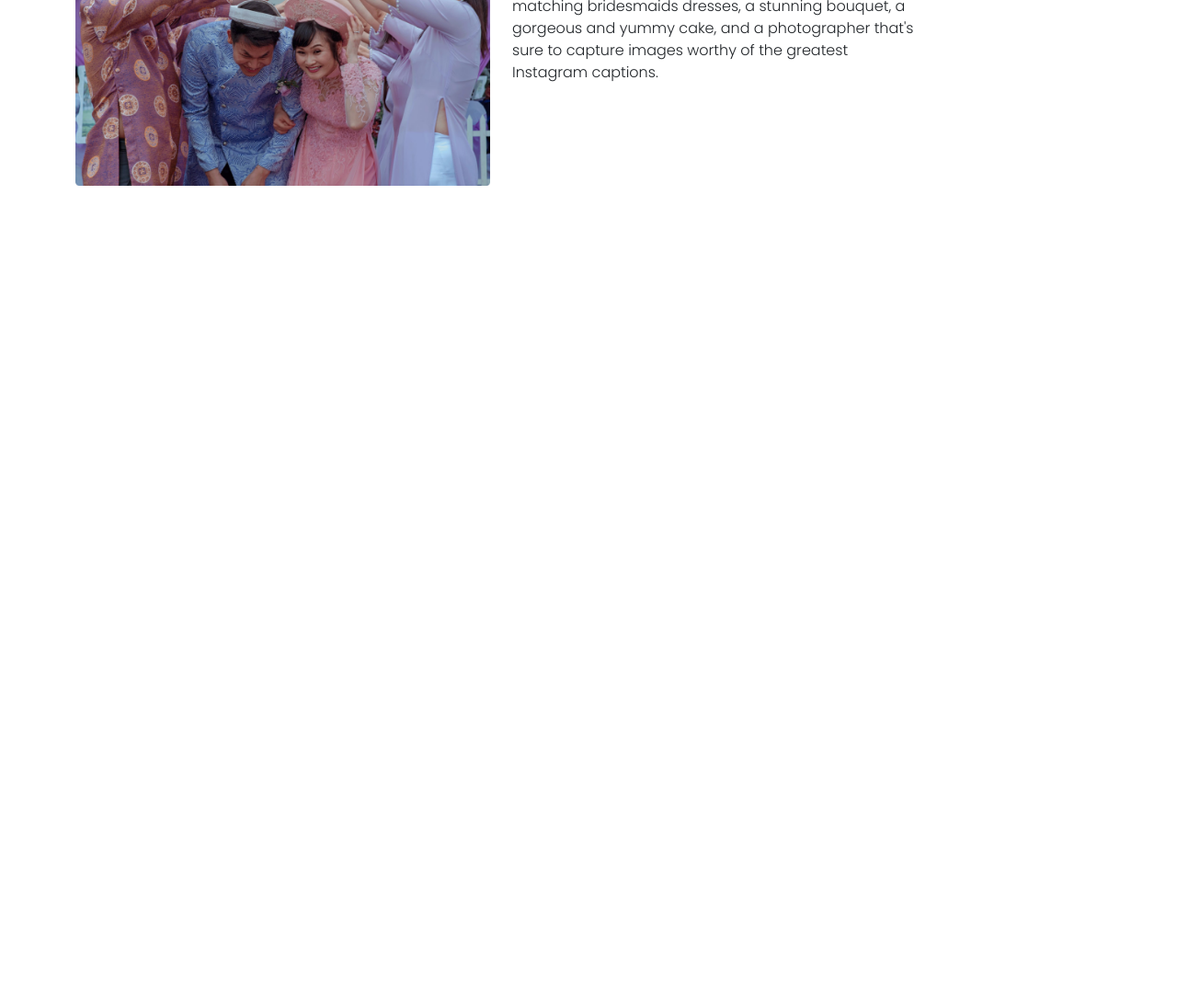
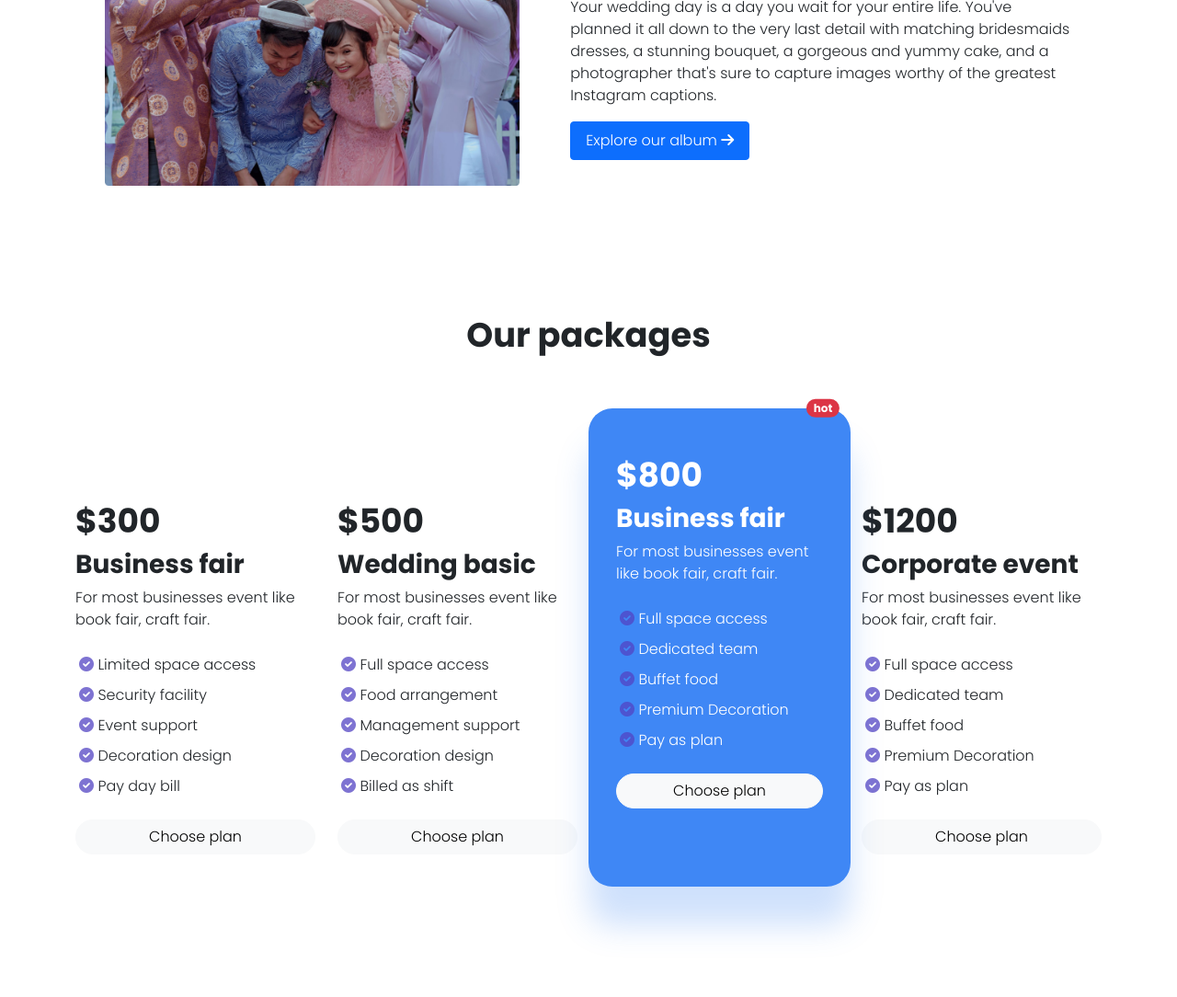
Before and after one commit to SyedMonir/agrabad-convention-center, a plain HTML site: page index.html in a window 1280 px wide. Shown: the part 759-1843 px from the top of the page at 92% size. Before the commit the page ends 1009 px from the top, so only its background shows below. Drawn offline with nearby package versions, Linux system fonts and the light colour scheme.

Commit message:
packages

```diff
--- a/index.html
+++ b/index.html
@@ -13,6 +13,11 @@
 
     <!-- Main CSS  -->
     <link rel="stylesheet" href="style.css">
+
+    <!-- Icons -->
+    <link rel="stylesheet" href="https://cdnjs.cloudflare.com/ajax/libs/font-awesome/6.0.0-beta3/css/all.min.css"
+        integrity="sha512-Fo3rlrZj/k7ujTnHg4CGR2D7kSs0v4LLanw2qksYuRlEzO+tcaEPQogQ0KaoGN26/zrn20ImR1DfuLWnOo7aBA=="
+        crossorigin="anonymous" referrerpolicy="no-referrer" />
 </head>
 
 <body>
@@ -35,9 +40,9 @@
                             <a class="nav-link active" aria-current="page" href="#">Home</a>
                         </li>
                         <li class="nav-item">
-                            <a class="nav-link" href="#">Packages</a>
+                            <a class="nav-link" href="#packages">Packages</a>
                         </li>
-                        <a class="nav-link" href="#">Booking</a>
+                        <a class="nav-link" href="#booking">Booking</a>
                         </li>
                         <a class="nav-link" href="#">About US</a>
                         </li>
@@ -74,7 +79,9 @@
                     <img src="./images//banner-2.jpg" class=" d-block w-100" alt="elegant event organizer">
                     <div class="carousel-caption ">
                         <h1>An elegant event organizer</h1>
-                        <p>As one of the leading event management companies in the Bangladesh, Elegant Event Management™ provide services all across the BD and Kolkata with our lavish range of products and services.
+                        <p>As one of the leading event management companies in the Bangladesh, Elegant Event Management™
+                            provide services all across the BD and Kolkata with our lavish range of products and
+                            services.
                         </p>
                         <button type="button" class="btn btn-light mb-2">
                             <a href="https://www.bizsouthasia.com/BD/agrabad-convention-hall-01878-903025"
@@ -86,7 +93,9 @@
                     <img src="./images/banner-4.jpg" class=" d-block w-100" alt="Beautiful designs ">
                     <div class="carousel-caption text-dark">
                         <h1>Beautiful designs make the problems invisible</h1>
-                        <p>Beautiful designs make the problems invisible. Open the door to your guests while we handle the rest. We beileve in better quality of life. Need a banquet hall? Contact Agrabad Convention Hall NOW. </p>
+                        <p>Beautiful designs make the problems invisible. Open the door to your guests while we handle
+                            the rest. We beileve in better quality of life. Need a banquet hall? Contact Agrabad
+                            Convention Hall NOW. </p>
                         <button type="button" class="btn btn-dark mb-2">
                             <a href="https://www.bizsouthasia.com/BD/agrabad-convention-hall-01878-903025"
                                 target="_blank" rel="noopener noreferrer" class="text-white">Book Now</a>
@@ -109,18 +118,104 @@
 
     <!-- MOMENTS -->
     <section class="container my-5">
-        <div class="row">
-            <div class="col-sm-12 col-md-5 ">
+        <div class="row justify-content-evenly">
+            <div class="col-sm-12 col-md-12 col-lg-5">
                 <img src="./images/wedding.png" alt="wedding" class="img-fluid">
             </div>
-            <div class="col-sm-12 col-md-5">
+            <div class="col-sm-12 col-md-12 col-lg-6 d-flex align-items-center">
                 <div class="moments ">
-                    <h2>Every moment is Precious </h2>
-                    <p>Your wedding day is a day you wait for your entire life. You've planned it all down to the very last detail with matching bridesmaids dresses, a stunning bouquet, a gorgeous and yummy cake, and a photographer that's sure to capture images worthy of the greatest Instagram captions.</p>
+                    <h2 class="fw-bold">Every moment is Precious </h2>
+                    <p>Your wedding day is a day you wait for your entire life. You've planned it all down to the very
+                        last detail with matching bridesmaids dresses, a stunning bouquet, a gorgeous and yummy cake,
+                        and a photographer that's sure to capture images worthy of the greatest Instagram captions.</p>
+                    <button class="btn btn-primary px-3 py-2">Explore our album <i class="fas fa-arrow-right"></i> </button>
                 </div>
             </div>
         </div>
+
+        <div class="toast" role="alert" aria-live="assertive" aria-atomic="true">
+            <div class="toast-header">
+                <img src="..." class="rounded me-2" alt="...">
+                <strong class="me-auto">Bootstrap</strong>
+                <small>11 mins ago</small>
+                <button type="button" class="btn-close" data-bs-dismiss="toast" aria-label="Close"></button>
+            </div>
+            <div class="toast-body">
+                Hello, world! This is a toast message.
+            </div>
+        </div>
     </section>
+
+
+
+    <!-- Our package -->
+    <section id="packages" class="container">
+        <h2 class="text-center fw-bold">Our packages</h2>
+        <div class="row">
+            <div class="col-lg-3 col-md-6 col-sm-12">
+                <h3 class="fw-bold">$300</h3>
+                <h4 class="fw-bold">Business fair</h4>
+                <p>For most businesses event like book fair, craft fair.</p>
+                <ul class="p-1">
+                    <li class="py-1">  Limited space access</li>
+                    <li class="py-1">  Security facility</li>
+                    <li class="py-1">  Event support</li>
+                    <li class="py-1">  Decoration design</li>
+                    <li class="py-1">  Pay day bill</li>
+                </ul>
+                <button type="button" class="btn btn-light rounded-pill w-100 mb-5">Choose plan</button>
+            </div>
+
+            <div class="col-lg-3 col-md-6 col-sm-12">
+                <h3 class="fw-bold">$500</h3>
+                <h4 class="fw-bold">Wedding basic</h4>
+                <p>For most businesses event like book fair, craft fair.</p>
+                <ul class="p-1">
+                    <li class="py-1">  Full space access</li>
+                    <li class="py-1">  Food arrangement</li>
+                    <li class="py-1">  Management support</li>
+                    <li class="py-1">  Decoration design</li>
+                    <li class="py-1">  Billed as shift</li>
+                </ul>
+                <button type="button" class="btn btn-light rounded-pill w-100 mb-5">Choose plan</button>
+            </div>
+
+            <div class="col-lg-3 col-md-6 col-sm-12 position-relative special-package">
+                <h3 class="fw-bold">$800</h3>
+                <h4 class="fw-bold">Business fair</h4>
+                <p>For most businesses event like book fair, craft fair.</p>
+                <ul class="p-1">
+                    <li class="py-1">  Full space access</li>
+                    <li class="py-1">  Dedicated team</li>
+                    <li class="py-1">  Buffet food</li>
+                    <li class="py-1">  Premium Decoration</li>
+                    <li class="py-1">  Pay as plan</li>
+                </ul>
+                <button type="button" class="btn btn-light rounded-pill w-100 mb-5">Choose plan</button>
+                <span class="position-absolute top-0 start-80 translate-middle badge rounded-pill bg-danger">
+                    hot
+                    <span class="visually-hidden">unread messages</span>
+                  </span>
+            </div>
+
+            <div class="col-lg-3 col-md-6 col-sm-12">
+                <h3 class="fw-bold">$1200</h3>
+                <h4 class="fw-bold">Corporate event</h4>
+                <p>For most businesses event like book fair, craft fair.</p>
+                <ul class="p-1">
+                    <li class="py-1">  Full space access</li>
+                    <li class="py-1">  Dedicated team</li>
+                    <li class="py-1">  Buffet food</li>
+                    <li class="py-1">  Premium Decoration</li>
+                    <li class="py-1">  Pay as plan</li>
+                </ul>
+                <button type="button" class="btn btn-light rounded-pill w-100 mb-5">Choose plan</button>
+            </div>
+        </div>
+    </section>
+
+
+
 
 
 
--- a/style.css
+++ b/style.css
@@ -28,16 +28,6 @@
 
 /* CAROUSEL */
 
-/* .banner {
-    height: 554px;
-    background: linear-gradient(180deg, rgba(0, 0, 0, 0.55) 21.92%, rgba(0, 0, 0, 0.418) 160.04%, rgba(0, 0, 0, 0.121) 160.06%);
-    background-size: cover;
-    background-position: center;
-    background-repeat: no-repeat;
-    background-blend-mode: overlay;
-    border-radius: 0px 0px 5px 5px;
-} */
-
 
 .carousel-item img {
     height: 554px;
@@ -51,7 +41,7 @@
 
 @media screen and (max-width:415px) {
     .navbar-brand {
-        display: inline-block;
+        /* display: inline-block; */
         width: 60%;
         font-size: .8rem;
         line-height: 21px;
@@ -62,3 +52,55 @@
 
 
 /* MOMMENTS  */
+.moments h2, #packages h2 {
+    font-size: 2.3rem;
+    line-height: 3.7rem;
+}
+
+
+
+/* Our packages  */
+#packages li::before {
+    content: "\f058";
+    font-family: FontAwesome;
+    color: #5243c2be;
+}
+
+#packages ul {
+    padding-left: 0;
+}
+
+#packages li {
+    list-style: none;
+}
+
+#packages h2 {
+    margin-bottom: 150px;
+}
+
+#packages h3 {
+    font-size: 2.25rem;
+    line-height: 2.87rem;
+}
+
+#packages h4 {
+    font-size: 1.75rem;
+    line-height: 2rem;
+}
+
+.special-package {
+    height: 520px;
+    padding:50px 30px;
+    background-color: #3F87F5;
+    color: white;
+    box-shadow: 0px 42px 34px rgba(63, 135, 245, 0.25);
+    border-radius: 26px;
+    margin-top: 20px;
+    bottom: 120px;
+}
+
+@media screen and (max-width:768px){
+    .special-package {
+        bottom: 30px;
+    }
+}
```
Also changed, not shown: images/person 1.png (deleted), images/person 2.png (deleted), images/person 3.png (deleted).
